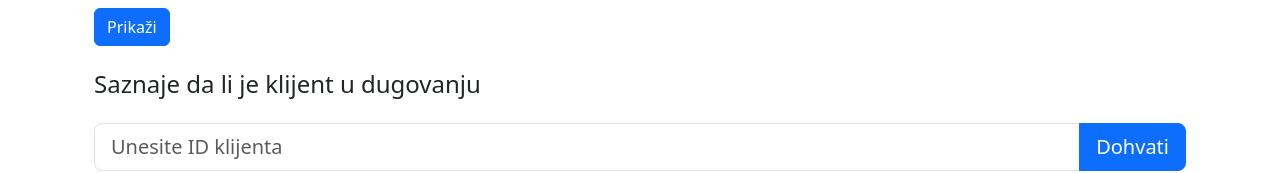
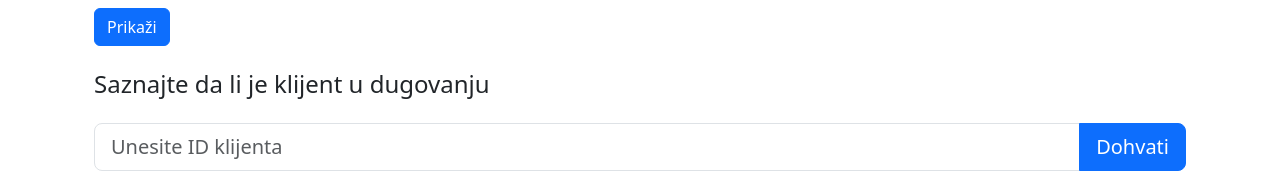
Before and after one commit to Baze-podataka-2/bp-projekt-frontend, a React (Create React App) app: page /klijenti in a window 1280 px wide. Shown: the part 246-419 px from the top of the page. Built offline with nearby package versions, Linux system fonts and the light colour scheme; no server answers.

Commit message:
Small changes

```diff
--- a/src/components/IsClientInDebt.jsx
+++ b/src/components/IsClientInDebt.jsx
@@ -37,7 +37,7 @@ const ClientDebtStatus = () => {
 
   return(
     <>
-    <h4 className="mt-4">Saznaje da li je klijent u dugovanju</h4>
+    <h4 className="mt-4">Saznajte da li je klijent u dugovanju</h4>
     <InputGroup size="lg" className="mb-3 mt-4">
         <Form.Control
           value={id_klijent}
```
